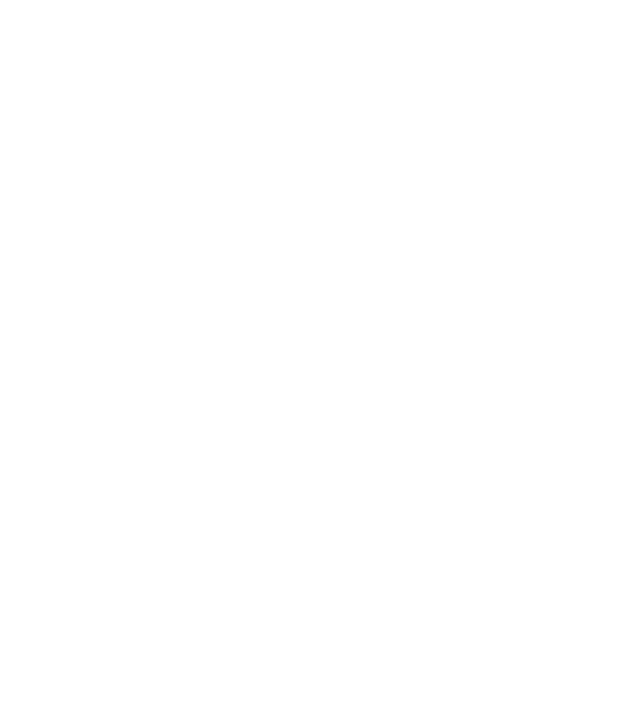
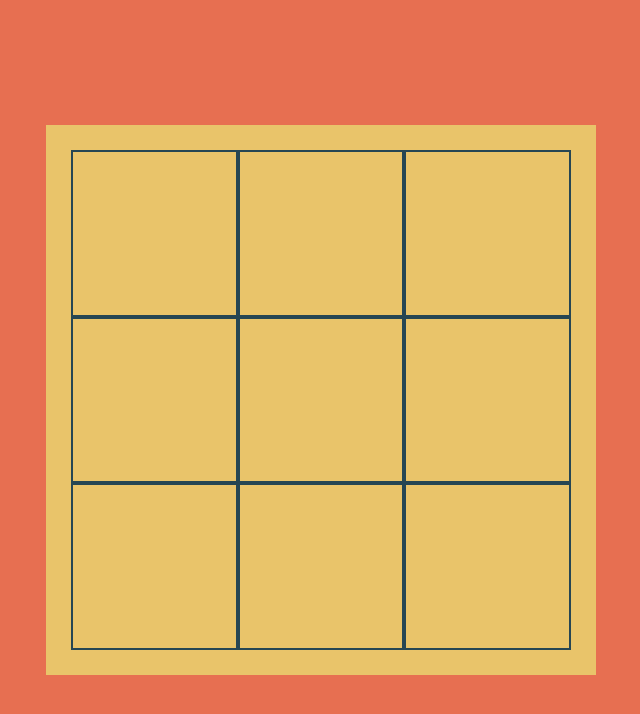
Before and after one commit to prngnmark/Tic-Tac-Toe, a plain HTML site: page index.html in a window 1280 px wide. Shown: the whole page, without its empty margins (319-959 px from the left). Drawn offline with Linux system fonts and the light colour scheme.

Commit message:
Set up game board on screen

```diff
--- a/app.js
+++ b/app.js
@@ -6,3 +6,13 @@ const player1 = player('Mark', 'X');
 const player2 = player('John', 'O');
 
 console.log(player1.name)
+
+const gameBoard = (() => {
+    const boardState =
+        [
+            ["X", "O", "X"],
+            ["O", "X", "O"],
+            ["X", "O", "X"]
+        ]
+    return { boardState }
+})();
--- a/index.html
+++ b/index.html
@@ -10,7 +10,20 @@
 </head>
 
 <body>
-
+    <div class="container">
+        <div class="board">
+            <div class="place top-left"></div>
+            <div class="place top-middle"></div>
+            <div class="place top-right"></div>
+            <div class="place mid-left"></div>
+            <div class="place mid-middle"></div>
+            <div class="place mid-right"></div>
+            <div class="place bottom-left"></div>
+            <div class="place bottom-middle"></div>
+            <div class="place bottom-right"></div>
+        </div>
+    </div>
+    </div>
 </body>
 
 </html>
--- a/style.css
+++ b/style.css
@@ -0,0 +1,25 @@
+body {
+    margin: 0;
+    padding: 0;
+}
+
+.container {
+    background-color: #e76f51;
+    min-height: 100vh;
+    display: flex;
+    justify-content: center;
+    align-items: center;
+}
+
+.board {
+    background-color: #e9c46a;
+    height: 500px;
+    width: 500px;
+    display: grid;
+    grid-template: 1fr 1fr 1fr / 1fr 1fr 1fr;
+    padding: 25px;
+}
+
+.place {
+    border: 2px solid #264653;
+}
```
